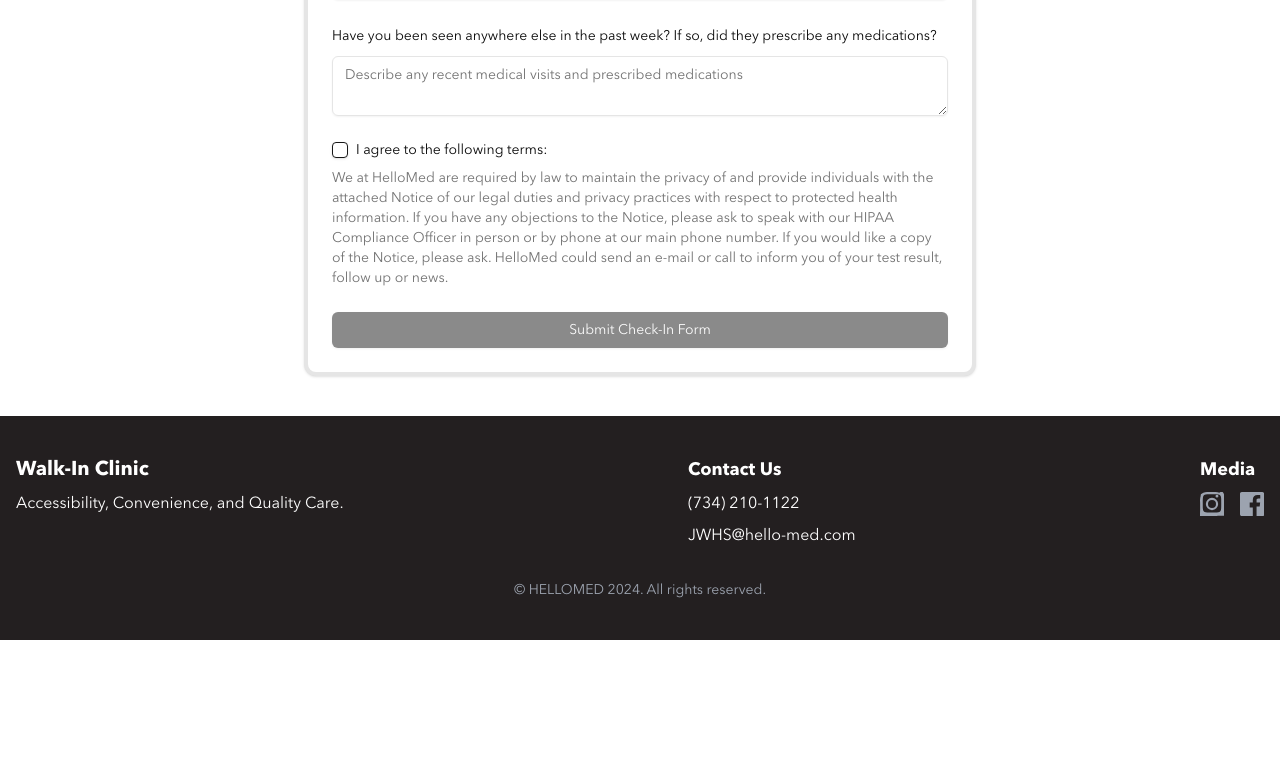
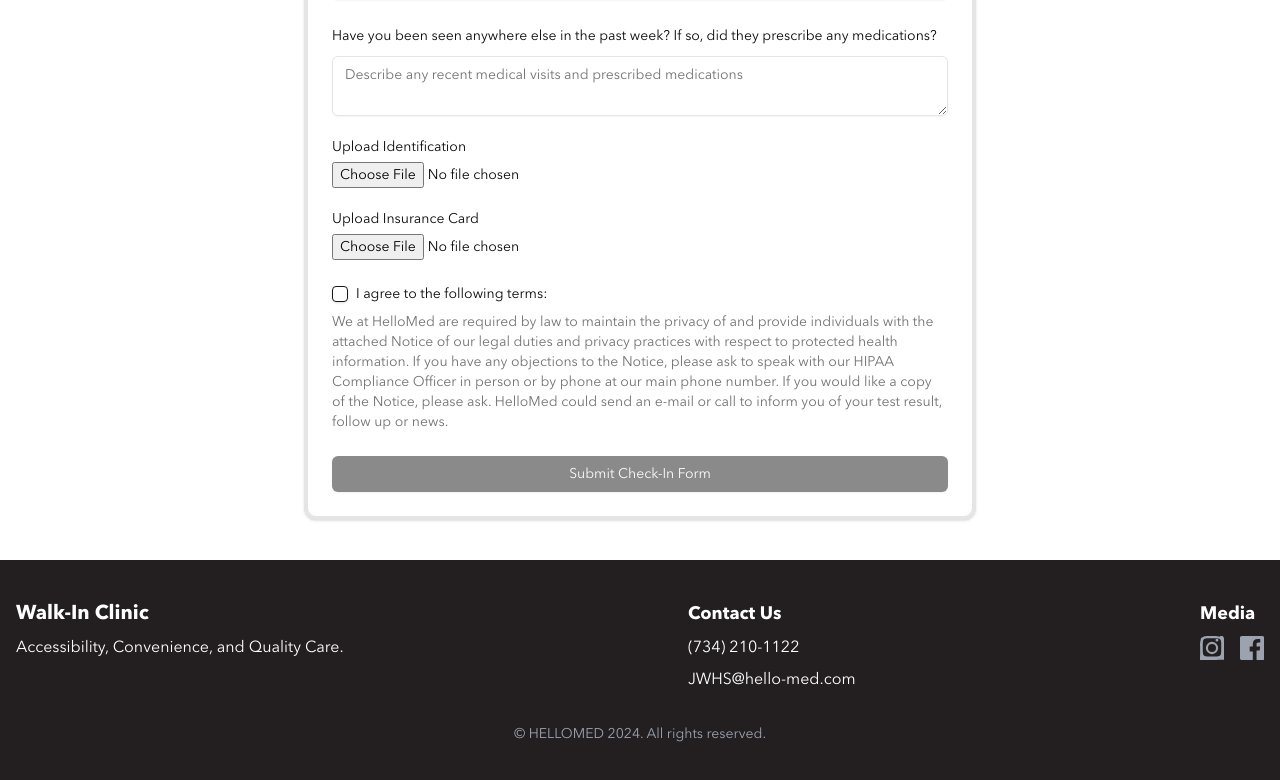
Before and after one commit to dongsub0918/hellomed-client, a Next.js app: page /check-in in a window 1280 px wide. Shown: the part 1228-2008 px from the top of the page. Before the commit the page ends 1868 px from the top, so only its background shows below. Built offline with nearby package versions, Linux system fonts and the light colour scheme; no server answers.

Commit message:
checkpoint - redirection added, image upload to s3 done

```diff
--- a/next.config.mjs
+++ b/next.config.mjs
@@ -302,6 +302,11 @@ const nextConfig = {
         destination: "/not-found",
         permanent: false,
       },
+      {
+        source: "/post/who-really-owns-your-medical-records",
+        destination: "/not-found",
+        permanent: false,
+      },
     ];
   },
 };
--- a/src/apis/check-in.ts
+++ b/src/apis/check-in.ts
@@ -5,7 +5,7 @@ export async function postCheckIn(body: CheckInFormInputs) {
   const url = `/check-in/`;
   try {
     const response = await client.post(url, body);
-    return response;
+    return response.data;
   } catch (error) {
     throw error;
   }
--- /dev/null
+++ b/src/apis/images.ts
@@ -0,0 +1,53 @@
+// starting with "/images" endpoint
+
+import client from "@/apis/client-config";
+import {
+  PostPresignedURLRequestBody,
+  PostPresignedURL,
+  GetPresignedURL,
+} from "@/lib/types/images";
+
+export async function postPresignedURL(
+  body: PostPresignedURLRequestBody
+): Promise<PostPresignedURL | undefined> {
+  const url = "/images/presigned_url/";
+  try {
+    const response = await client.post(url, body);
+
+    return response?.data;
+  } catch (error) {
+    console.log(error);
+    return undefined;
+  }
+}
+
+export async function getPresignedURL({
+  fileKey,
+  fileType,
+}: PostPresignedURLRequestBody): Promise<GetPresignedURL | undefined> {
+  const url = `/images/presigned_url/?fileKey=${fileKey}&fileType=${fileType}`;
+  try {
+    const response = await client.get(url);
+
+    return response?.data;
+  } catch (error) {
+    console.log(error);
+    return undefined;
+  }
+}
+
+export async function putImageToS3(
+  presigned_url: string,
+  file: File
+): Promise<void> {
+  try {
+    await client.put(presigned_url, file, {
+      headers: {
+        "Content-Type": file.type,
+      },
+    });
+  } catch (error) {
+    console.log(error);
+    return undefined;
+  }
+}
--- a/src/app/check-in/page.tsx
+++ b/src/app/check-in/page.tsx
@@ -18,6 +18,7 @@ import {
 import { Checkbox } from "@/ui/external/checkbox";
 import { CheckInFormInputs } from "@/lib/types/check-in";
 import { postCheckIn } from "@/apis/check-in";
+import { uploadImageToS3 } from "@/lib/features/image";
 
 export default function CheckInFormPage() {
   const router = useRouter();
@@ -38,6 +39,10 @@ export default function CheckInFormPage() {
     recentVisits: "",
   });
 
+  const [idImageFile, setIdImageFile] = useState<File | null>(null);
+  const [insuranceImageFile, setInsuranceImageFile] = useState<File | null>(
+    null
+  );
   const [agreedToTerms, setAgreedToTerms] = useState<boolean>(false);
   const [isFormValid, setIsFormValid] = useState<boolean>(false);
   const [isSubmitting, setIsSubmitting] = useState<boolean>(false);
@@ -68,6 +73,26 @@ export default function CheckInFormPage() {
     setIsFormValid(isValid);
   }, [formInputs, tempPreferredPharmacy]);
 
+  const handleFileChange = (e: ChangeEvent<HTMLInputElement>) => {
+    const file = e.target.files?.[0];
+    const name = e.target.name;
+
+    if (file && file.type.startsWith("image/")) {
+      if (name === "idUpload") {
+        setIdImageFile(file);
+      } else {
+        setInsuranceImageFile(file);
+      }
+    } else {
+      if (name === "idUpload") {
+        setIdImageFile(null);
+      } else {
+        setInsuranceImageFile(null);
+      }
+      alert("Please select a valid image file");
+    }
+  };
+
   const handleSubmit = async (e: React.FormEvent<HTMLFormElement>) => {
     e.preventDefault();
     if (isSubmitting) return; // Prevent multiple submissions
@@ -79,10 +104,31 @@ export default function CheckInFormPage() {
     }
 
     try {
-      const res = await postCheckIn(formInputs);
+      // Upload check in form data to database
+      const { id } = await postCheckIn(formInputs);
+
+      // Upload images to S3
+      if (idImageFile) {
+        await uploadImageToS3(
+          idImageFile,
+          `id/checkin-${id}-${new Date().toISOString()}`
+        );
+      }
+      if (insuranceImageFile) {
+        await uploadImageToS3(
+          insuranceImageFile,
+          `insurance/checkin-${id}-${new Date().toISOString()}`
+        );
+      }
+
+      // Add into formInputs just the filename
+      const formInputsCopy = { ...formInputs };
+      formInputsCopy["idImageFileName"] = idImageFile?.name || "Not uploaded";
+      formInputsCopy["insuranceImageFileName"] =
+        insuranceImageFile?.name || "Not uploaded";
 
       // Store form data in sessionStorage
-      sessionStorage.setItem("formData", JSON.stringify(formInputs));
+      sessionStorage.setItem("formData", JSON.stringify(formInputsCopy));
 
       // Redirect to the success page
       router.push("/check-in/success");
@@ -331,6 +377,30 @@ export default function CheckInFormPage() {
             />
           </div>
 
+          <div className="flex flex-col space-y-2">
+            <Label htmlFor="idUpload">Upload Identification</Label>
+            <input
+              id="idUpload"
+              name="idUpload"
+              type="file"
+              accept="image/*"
+              className="text-sm"
+              onChange={handleFileChange}
+            />
+          </div>
+
+          <div className="flex flex-col space-y-2">
+            <Label htmlFor="insuranceUpload">Upload Insurance Card</Label>
+            <input
+              id="insuranceUpload"
+              name="insuranceUpload"
+              type="file"
+              accept="image/*"
+              className="text-sm"
+              onChange={handleFileChange}
+            />
+          </div>
+
           <div className="space-y-2">
             <div className="flex items-center space-x-2">
               <Checkbox
--- /dev/null
+++ b/src/lib/features/image.ts
@@ -0,0 +1,10 @@
+import { postPresignedURL, getPresignedURL, putImageToS3 } from "@/apis/images";
+
+export async function uploadImageToS3(file: File, fileKey: string) {
+  // get post-presigned url
+  let fileType = file.type;
+  const postRes = await postPresignedURL({ fileKey, fileType });
+
+  // put image to s3 using post-presigned url
+  await putImageToS3(postRes.presignedURL, file);
+}
--- /dev/null
+++ b/src/lib/types/images.ts
@@ -0,0 +1,14 @@
+interface PostPresignedURLRequestBody {
+  fileKey: string;
+  fileType: string;
+}
+
+interface PostPresignedURL {
+  presignedURL: string;
+}
+
+interface GetPresignedURL {
+  fileURL: string;
+}
+
+export type { PostPresignedURLRequestBody, PostPresignedURL, GetPresignedURL };
```
